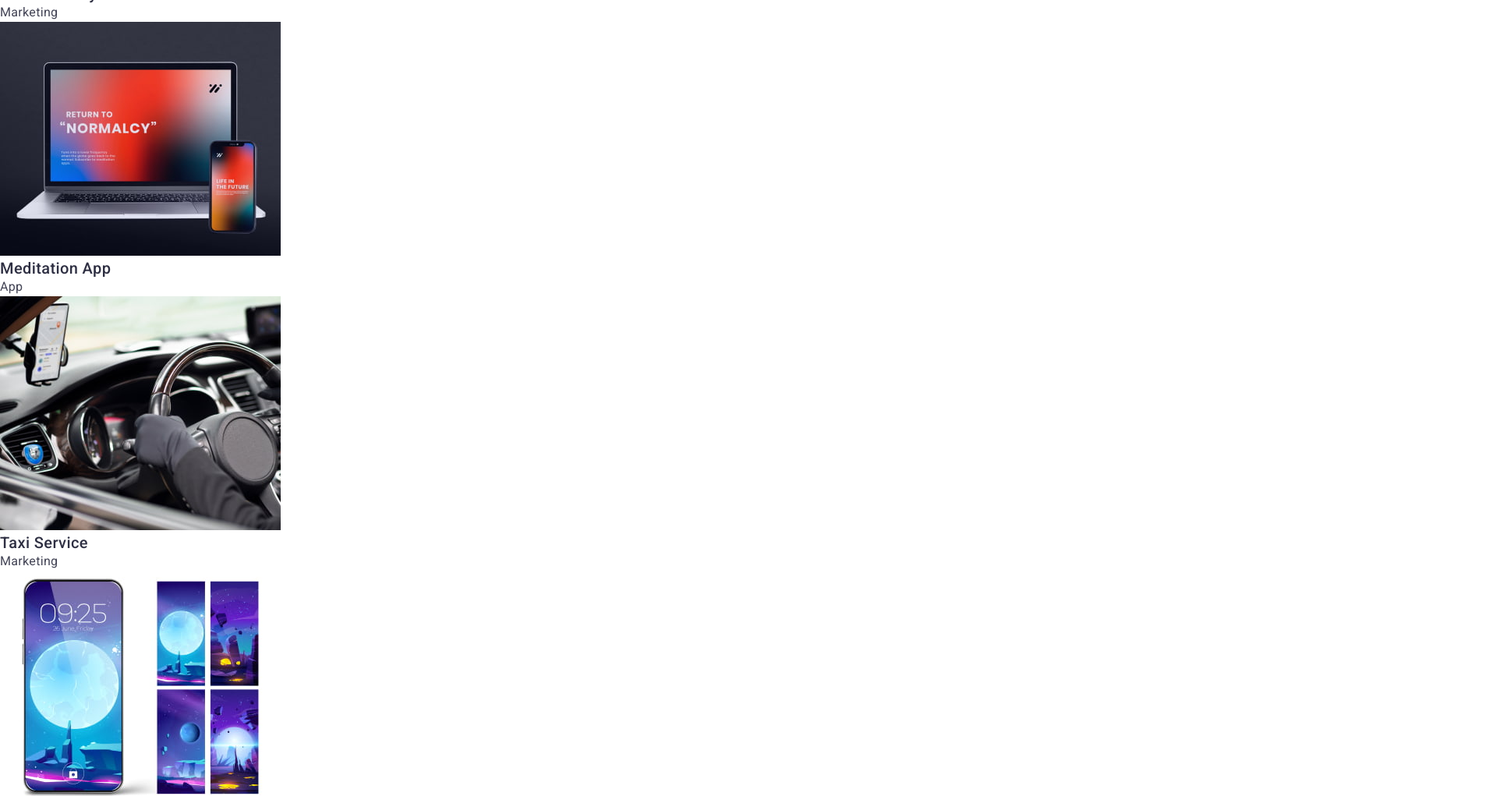
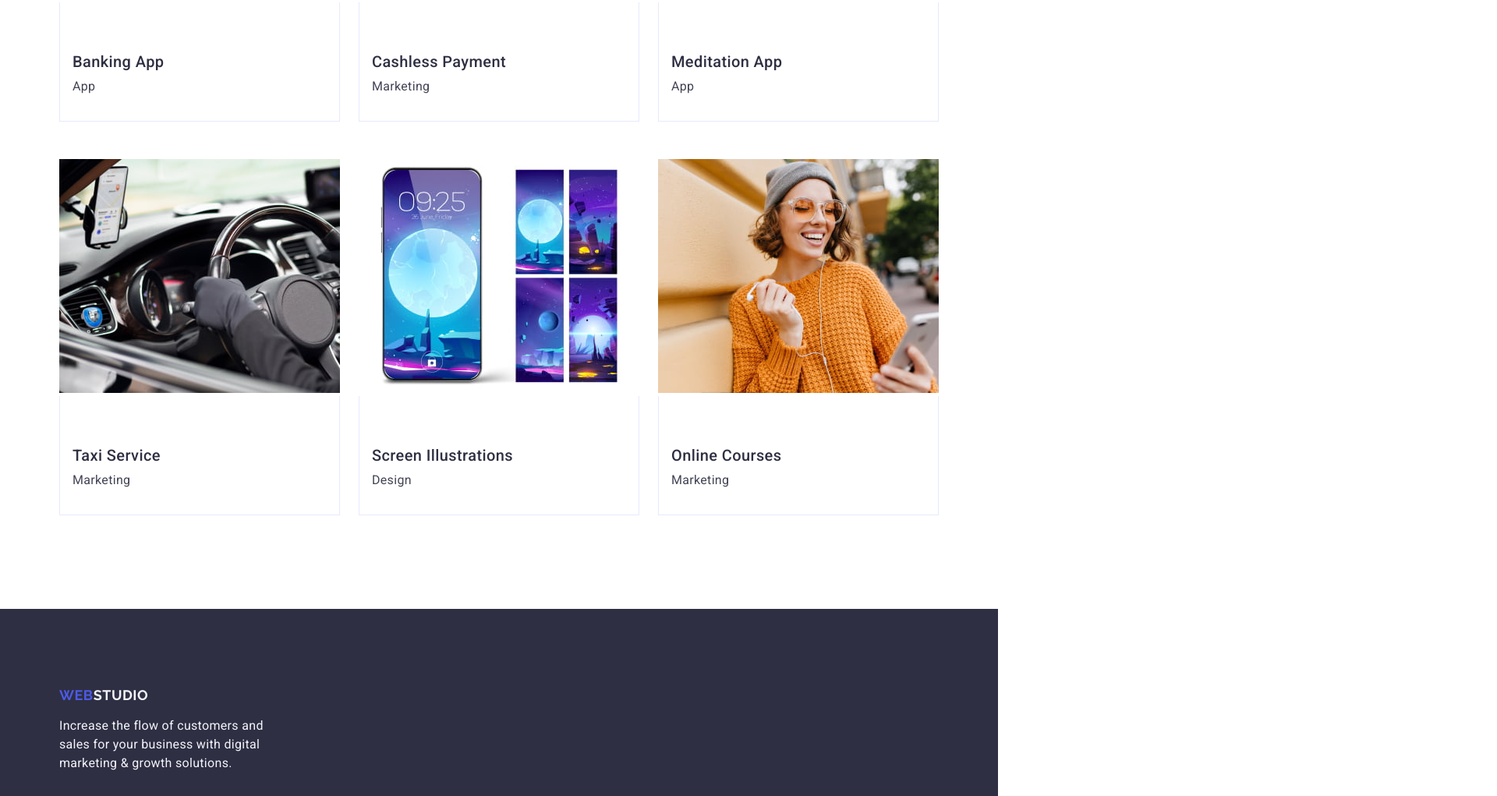
Before and after one commit to Roman-Skyba/goit-markup-hw-03, a plain HTML site: page index.html in a window 1280 px wide. Shown: the part 2338-3359 px from the top of the page at 78% size, 1920 px wide, since content can reach past the window. Drawn offline with nearby package versions, Linux system fonts and the light colour scheme.

Commit message:
update-3

```diff
--- a/css/styles.css
+++ b/css/styles.css
@@ -192,11 +192,16 @@ a {
   width: calc((100% - 72px) / 4);
 }
 .team-container {
-  display: flex;
+  max-width: 1158px;
+  padding: 0 15px;
 }
 .team-des {
+  text-align: center;
   margin-left: auto;
   margin-right: auto;
+  margin-bottom: 72px;
+}
+.team-img {
 }
 .function {
   font-weight: 500;
@@ -216,7 +221,6 @@ a {
 .team-section {
   display: flex;
   justify-content: center;
-
   background-color: #f4f4fd;
 }
 .team-des {
@@ -228,6 +232,9 @@ a {
   text-transform: capitalize;
   color: #2e2f42;
 }
+.descr-card {
+  margin: 8px;
+}
 
 .team-h {
   font-weight: 500;
@@ -236,6 +243,8 @@ a {
   letter-spacing: 0.02em;
   text-align: center;
   color: #2e2f42;
+  margin-top: 32px;
+  padding-bottom: 8px;
 }
 
 .team-descr {
@@ -245,20 +254,24 @@ a {
   letter-spacing: 0.02em;
   text-align: center;
   color: #434455;
-}
-.team-h {
-  font-weight: 500;
-  font-size: 20px;
-  line-height: 1.2;
-  letter-spacing: 0.02em;
-  text-align: center;
-  color: #2e2f42;
+  margin-bottom: 32px;
 }
 
 .team-img {
   background-color: #ffffff;
+}
 
-  /* section-4 */
+/* section-4 */
+
+.section-prt {
+  padding-top: 120px;
+  padding-bottom: 120px;
+}
+
+.portfolio-container {
+  max-width: 1158px;
+  padding: 0 15px;
+  margin: 0 auto;
 }
 .portfolio {
   font-weight: 700;
@@ -268,14 +281,23 @@ a {
   text-align: center;
   color: #2e2f42;
   text-transform: capitalize;
+  margin-bottom: 72px;
 }
 .portfolio-list {
-  display: block;
+  display: flex;
   flex-wrap: wrap;
-  flex-basis: calc((100% - 2 * 24px) / 3);
+  gap: 48px 24px;
 }
 .portfolio-item {
-  flex-basis: calc((100% - 2 * 24px) / 3);
+  width: calc((100% - 48px) / 3);
+}
+.content-prt {
+  padding: 32px 16px;
+  border-bottom: 1px solid #e7e9fc;
+  border-left: 1px solid #e7e9fc;
+  border-right: 1px solid #e7e9fc;
+  overflow: hidden;
+  text-align: left;
 }
 .portfolio-h {
   font-weight: 500;
@@ -283,6 +305,7 @@ a {
   line-height: 1.2;
   letter-spacing: 0.02em;
   color: #2e2f42;
+  margin-top: 32px;
 }
 .otions {
   font-weight: 400;
@@ -297,6 +320,7 @@ a {
   line-height: 1.2;
   letter-spacing: 0.02em;
   color: #2e2f42;
+  margin-bottom: 8px;
 }
 .otions {
   font-weight: 400;
@@ -308,6 +332,13 @@ a {
 /* footer */
 .footer-page {
   background-color: #2e2f42;
+  padding-top: 100px;
+  padding-bottom: 100px;
+}
+.footer-container {
+  max-width: 1158px;
+  padding: 0 15px;
+  margin: 0 auto;
 }
 .logo-footer {
   font-family: "Raleway", sans-serif;
@@ -317,6 +348,8 @@ a {
   letter-spacing: 0.03em;
   text-transform: uppercase;
   color: #4d5ae5;
+  display: inline-block;
+  margin-bottom: 16px;
 }
 .logo-part {
   font-family: "Raleway", sans-serif;
@@ -333,4 +366,5 @@ a {
   line-height: 1.5;
   letter-spacing: 0.02em;
   color: #f4f4fd;
+  max-width: 264px;
 }
--- a/index.html
+++ b/index.html
@@ -107,8 +107,10 @@
                 width="264"
                 height="260"
               />
+              <div class="descr-card">
                 <h3 class="team-h">Mark Guerrero</h3>
                 <p class="team-descr">Product Designer</p>
+              </div>
             </li>
             <li class="team-img">
               <img
@@ -145,13 +147,16 @@
       </section>
 
       <!-- section-4 -->
-      <section>
+      <section class="section-prt">
+        <div class="portfolio-container">
           <h2 class="portfolio">Our Portfolio</h2>
           <ul class="portfolio-list">
             <li class="portfolio-item">
               <img src="./images/banking-app.jpg" alt="bank-app" width="360" />
+              <div class="content-prt">
                 <h3 class="portfolio-h">Banking App</h3>
                 <p class="otions">App</p>
+              </div>
             </li>
             <li class="portfolio-item">
               <img
@@ -159,18 +164,28 @@
                 alt="payment"
                 width="360"
               />
+              <div class="content-prt">
                 <h3 class="portfolio-h">Cashless Payment</h3>
                 <p class="otions">Marketing</p>
+              </div>
             </li>
             <li class="portfolio-item">
-            <img src="./images/meditation-app.jpg" alt="med-app" width="360" />
+              <img
+                src="./images/meditation-app.jpg"
+                alt="med-app"
+                width="360"
+              />
+              <div class="content-prt">
                 <h3 class="portfolio-h">Meditation App</h3>
                 <p class="otions">App</p>
+              </div>
             </li>
-          <li>
+            <li class="portfolio-item">
               <img src="./images/taxi-service.jpg" alt="taxi" width="360" />
+              <div class="content-prt">
                 <h3 class="portfolio-h">Taxi Service</h3>
                 <p class="otions">Marketing</p>
+              </div>
             </li>
             <li class="portfolio-item">
               <img
@@ -178,27 +193,38 @@
                 alt="scr-illustr"
                 width="360"
               />
+              <div class="content-prt">
                 <h3 class="portfolio-h">Screen Illustrations</h3>
                 <p class="otions">Design</p>
+              </div>
             </li>
-          <li>
-            <img src="./images/online-courses.jpg" alt="courses" width="360" />
+            <li class="portfolio-item">
+              <img
+                src="./images/online-courses.jpg"
+                alt="courses"
+                width="360"
+              />
+              <div class="content-prt">
                 <h3 class="portfolio-h">Online Courses</h3>
                 <p class="otions">Marketing</p>
+              </div>
             </li>
           </ul>
+        </div>
       </section>
     </main>
 
     <!-- footer -->
     <footer class="footer-page">
+      <div class="footer-container">
         <a class="logo-footer" href="./index.html"
           >Web<span class="logo-part">Studio</span></a
         >
         <p class="logo-descr">
-        Increase the flow of customers and sales for your business with digital
-        marketing & growth solutions.
+          Increase the flow of customers and sales for your business with
+          digital marketing & growth solutions.
         </p>
+      </div>
     </footer>
   </body>
 </html>
```
Lines whose indentation alone changed are shown as unchanged.
